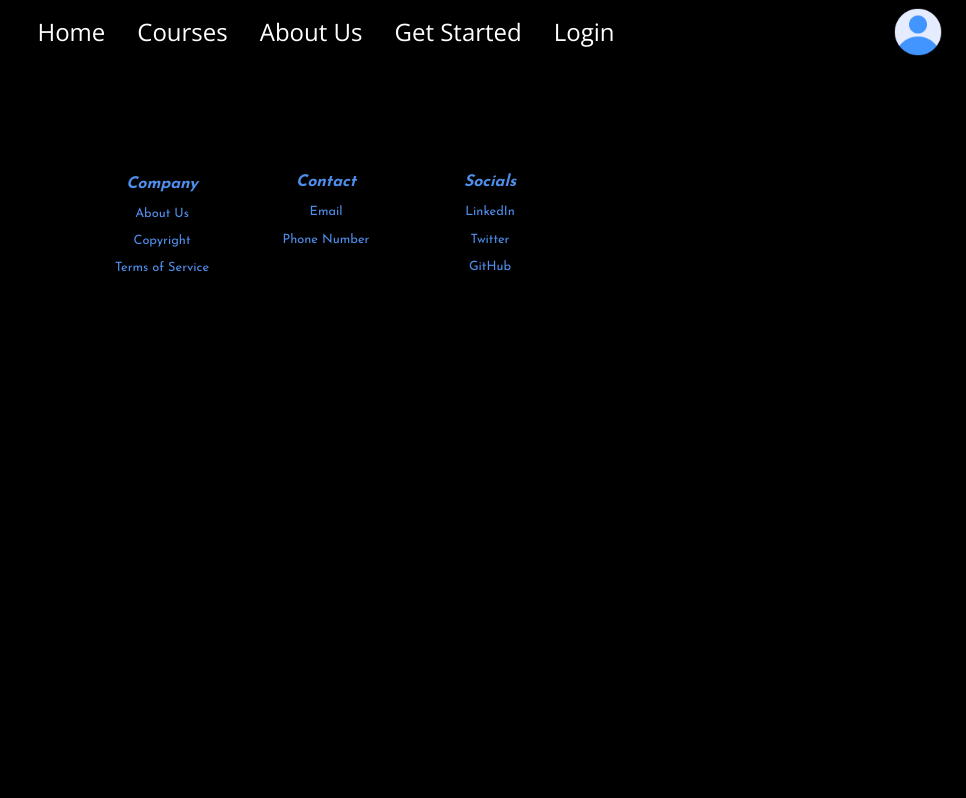
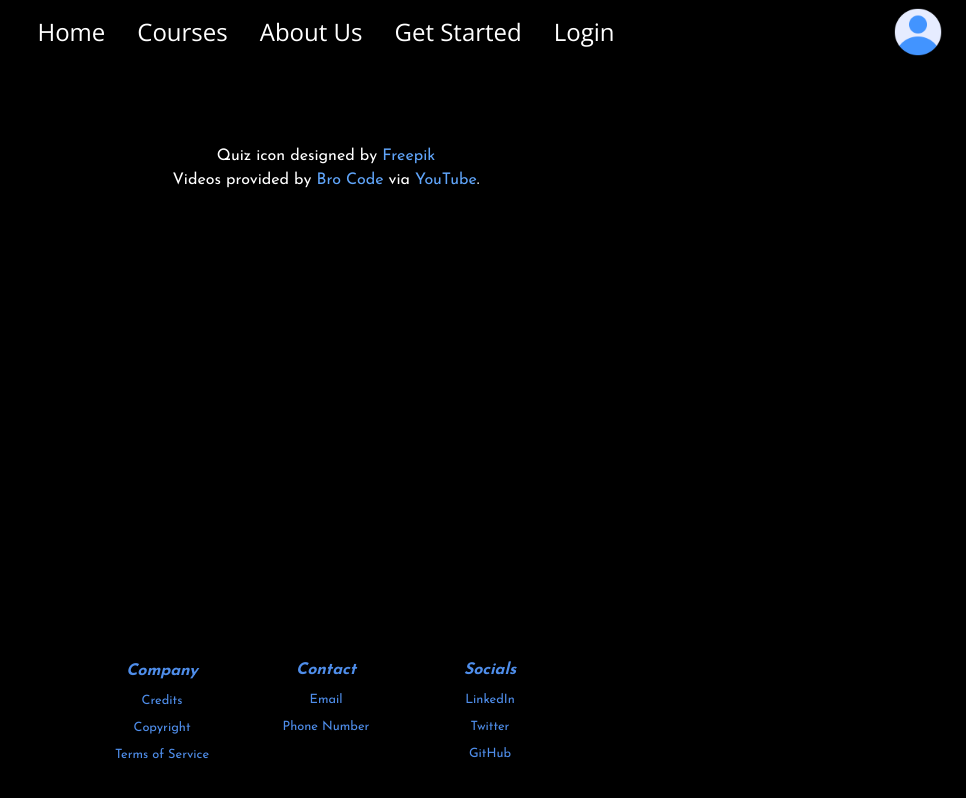
Before and after one commit to ConnorWhite9/learning-resource-app, a React (Vite) app in the folder client/: page /credits in a window 1280 px wide. Shown: the whole page, without its empty margins (314-1280 px from the left). Built offline with nearby package versions, Linux system fonts and the light colour scheme.

Commit message:
Final touches, credits page added

```diff
--- a/client/src/App.jsx
+++ b/client/src/App.jsx
@@ -9,6 +9,7 @@ import Footer from "./components/Footer";
 import LogOut from './pages/LogOut';
 import Quiz from './pages/Quiz';
 import Account from './pages/Account';
+import Credits from './pages/Credits'
 
 function App() {
   return (
@@ -24,6 +25,7 @@ function App() {
           <Route path="/logout" element={<LogOut />} />
           <Route path="/quiz/:course/:level" element={<Quiz />} />
           <Route path="/account" element={<Account />} />
+          <Route path="/credits" element={<Credits/>} />
         </Routes>
         <Footer />
       </Router>
--- a/client/src/components/CourseHead.jsx
+++ b/client/src/components/CourseHead.jsx
@@ -22,9 +22,9 @@ function CourseHead({ language, title, color, video, userInfo }) {
     return (<>
         <div className="flex flex-column border-b border-blue-500">
             <div>
-                <p className="py-6 px-5 text-white text-[150%] font-semibold">{title}</p>
+                <p className="py-6 px-5 text-white text-[150%] font-custom font-semibold">{title}</p>
             </div>
-            <div className="flex flex-row py-3 text-white ml-[auto] mr-[2%] gap-5">
+            <div className="flex flex-row py-3 text-white ml-[auto] font-custom mr-[2%] gap-5">
                 <div className="flex flex-col py-2 max-[730px]:py-5 ">
                     <h2 className="font-semibold">Mastery:   {masteryNumber}% </h2>
                     <ProgressBar progress={masteryNumber} />
--- a/client/src/components/Documentation.jsx
+++ b/client/src/components/Documentation.jsx
@@ -2,8 +2,8 @@ import React from "react";
 
 function Documentation({ links }) {
   return (
-    <div className="mt-[2%] py-auto h-[100%]">
-      <h2 className="font-semibold text-xl text-white text-center my-1">Documentation</h2>
+    <div className="mt-[2%] py-auto h-[100%] font-custom">
+      <h2 className="font-semibold text-xl text-white text-center mt-[auto]">Documentation</h2>
       <ul className="list-none">
         {links.map((link, index) => (
           <li className="mb-2 ml-4 underline text-white text-md text-center" key={index}>
--- a/client/src/components/Footer.jsx
+++ b/client/src/components/Footer.jsx
@@ -1,4 +1,5 @@
 import React from "react";
+import {Link} from "react-router-dom";
 
 function Footer() {
   return (
@@ -8,7 +9,7 @@ function Footer() {
           <h4 className="text-[16px] font-bold italic mb-2">Company</h4>
           <ul className="flex flex-col text-[0.8rem]">
             <li className="mb-2">
-              <a href="#">About Us</a>
+              <Link to="/credits">Credits</Link>
             </li>
             <li className="mb-2">
               <a href="#">Copyright</a>
--- a/client/src/components/Lesson.jsx
+++ b/client/src/components/Lesson.jsx
@@ -30,9 +30,9 @@ function Lesson({ language, quizzes, documentation, title, color, video, userInf
         <div className="flex flex-row border border-blue-500 w-[75%] mx-auto mt-[4rem]">
           <div id="header" className="border-b border-blue-500 w-[100%]">
             <CourseHead userInfo={userInfo} language={language} title={title}/>
-            <div id="body" className="flex flex-row max-[730px]:flex-col ">
-                <Quizzes language={language} quizzes={quizzes} userInfo={userInfo}/>
-                <div id="other" className="w-[100%] h-[100%] border-l border-blue-500">
+            <div id="body" className="flex flex-row max-[730px]:flex-col">
+                <Quizzes className="h-[100%]" language={language} quizzes={quizzes} userInfo={userInfo}/>
+                <div id="other" className=" w-[100%] h-[100%] border-l border-blue-500">
                     <Video link={video} className=""/>
                     <Documentation links={documentation} />
                 </div>
--- a/client/src/components/ProgressBar.jsx
+++ b/client/src/components/ProgressBar.jsx
@@ -3,7 +3,7 @@ import PropTypes from 'prop-types';
 
 const ProgressBar = ({ progress }) => {
   return (
-    <div className="max-md:w-[7rem] w-[7vw]  bg-gray-200 rounded overflow-hidden">
+    <div className="max-md:w-[7rem] w-[8vw]  bg-gray-200 rounded overflow-hidden">
       <div
         className="bg-teal-500 h-[1rem] transition-all duration-300 ease-in-out"
         style={{ width: `${progress}%` }}
--- a/client/src/components/Quizzes.jsx
+++ b/client/src/components/Quizzes.jsx
@@ -5,7 +5,7 @@ function Quizzes({ language, quizzes, userInfo }) {
   const apiUrl = import.meta.env.VITE_BACKEND_API;
 
   return (
-    <div id="quizzes" className="w-[40%] h-full max-[730px]:w-[100%] max-[730px]:border-b max-[730px]:border-blue-500">
+    <div id="quizzes" className="w-[40%] h-full max-[730px]:w-[100%] max-[730px]:border-b max-[730px]:border-blue-500 font-custom">
       <h2 className="font-semibold text-2xl ml-4 my-4 text-white max-[730px]:text-center">Quizzes</h2>
       <ul className="list-none p-0">
         {Object.keys(quizzes).map((key, index) => (
--- a/client/src/components/Video.jsx
+++ b/client/src/components/Video.jsx
@@ -2,7 +2,7 @@ import React from "react";
 
 function Video({ link }) {
   return (<>
-    <div className="w-[100%] border-b border-blue-500 pb-2">
+    <div className="w-[100%] border-b border-blue-500 pb-2 font-custom">
         <h2 className="font-semibold text-2xl text-white text-center my-4 mx-auto">Video</h2>
         <iframe
             className="w-[60%] h-[18rem] mx-auto"
@@ -12,7 +12,6 @@ function Video({ link }) {
             allowFullScreen
             title="YouTube video player"
         ></iframe>
-        <h6 className="text-[30%] text-white text-center">This video was not created in any way by the creators of this website. It is solely used to help users find good quality free coding education.</h6>
     </div>
 
 
--- /dev/null
+++ b/client/src/pages/Credits.jsx
@@ -0,0 +1,16 @@
+import React from "react";
+
+
+function Credits() {
+    return(<>
+        <div className="mt-[5rem]">
+            <p className="text-center text-white">Quiz icon designed by <a className="text-blue-400" href="www.freepik.com">Freepik</a></p>
+            <p className="text-center text-white">
+                Videos provided by <a className="text-blue-400" href="https://www.youtube.com/@BroCodez" target="_blank" rel="noopener noreferrer">Bro Code</a> via <a className="text-blue-400" href="https://www.youtube.com/" target="_blank" rel="noopener noreferrer">YouTube</a>.
+            </p>
+        </div>
+
+    </>);
+}
+
+export default Credits
```
